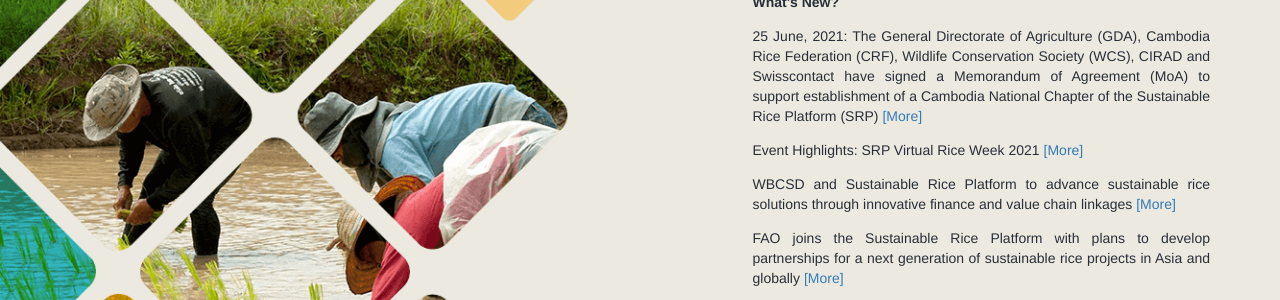
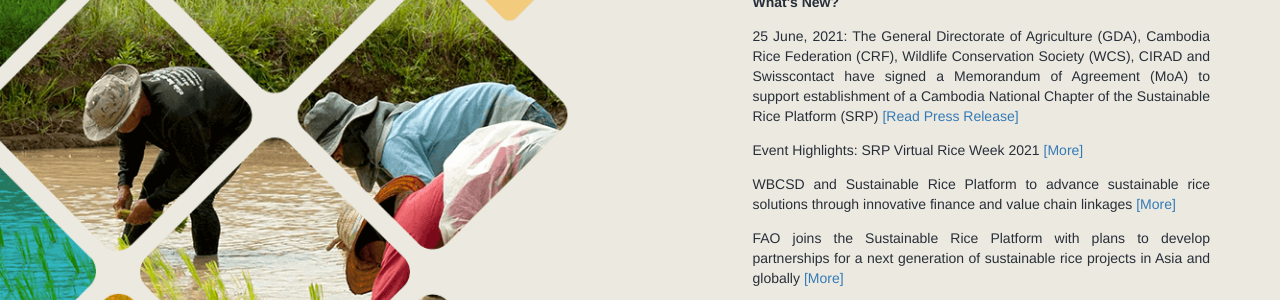
Before and after one commit to sustainablericeplatform/sustainablericeplatform.github.io, a Jekyll site: the page built from index.html, in a window 1280 px wide. Shown: the part 512-812 px from the top of the page. Built offline with Jekyll 4.4.1, drawn with Linux system fonts in a browser that asks for light colours.

Commit message:
Update index.html

```diff
--- a/index.html
+++ b/index.html
@@ -74,7 +74,7 @@ layout: default
                    <p>Interested respondents are encouraged to submit comments via the Comments Submission Form on or before 26 September 2020 to johannes.ketelaar@un.org. All comments and responses will be documented and posted to the SRP website in line with SRP's commitment to transparency.</p>
                    <p><a href="/assets/docs/Comments Submission Form August 2020.docx" target="_blank">Comments Submission Form</a></p>-->
                     <p><strong>What's New?</strong></p>
-                    <p>25 June, 2021: The General Directorate of Agriculture (GDA), Cambodia Rice Federation (CRF), Wildlife Conservation Society (WCS), CIRAD and Swisscontact have signed a Memorandum of Agreement (MoA) to support establishment of a Cambodia National Chapter of the Sustainable Rice Platform (SRP) <a href="/assets/docs/Press Release_210625_SRP Cambodia Chapter Ceremony Signing.pdf" target=_blank">[More]</a></p>
+                    <p>25 June, 2021: The General Directorate of Agriculture (GDA), Cambodia Rice Federation (CRF), Wildlife Conservation Society (WCS), CIRAD and Swisscontact have signed a Memorandum of Agreement (MoA) to support establishment of a Cambodia National Chapter of the Sustainable Rice Platform (SRP) <a href="/assets/docs/Press Release_210625_SRP Cambodia Chapter Ceremony Signing.pdf" target=_blank">[Read Press Release]</a></p>
                     <p>Event Highlights: SRP Virtual Rice Week 2021 <a href="https://spark.adobe.com/page/Q4HJYQsdZ584R/" target="_blank">[More]</a></p>
                     <p>WBCSD and Sustainable Rice Platform to advance sustainable rice solutions through innovative finance and value chain linkages <a href="https://www.wbcsd.org/Programs/Food-and-Nature/News/WBCSD-and-Sustainable-Rice-Platform-to-advance-sustainable-rice-solutions-through-innovative-finance-and-value-chain-linkages" target="_blank">[More]</a></p>
                     <p>FAO joins the Sustainable Rice Platform with plans to develop partnerships for a next generation of sustainable rice projects in Asia and globally <a href="http://www.fao.org/asiapacific/news/detail-events/en/c/1391829/" target="_blank">[More]</a></p>
```
